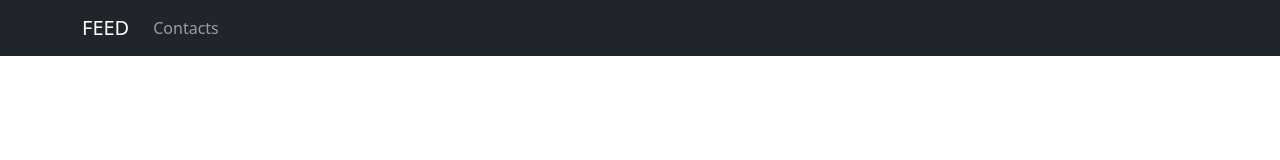
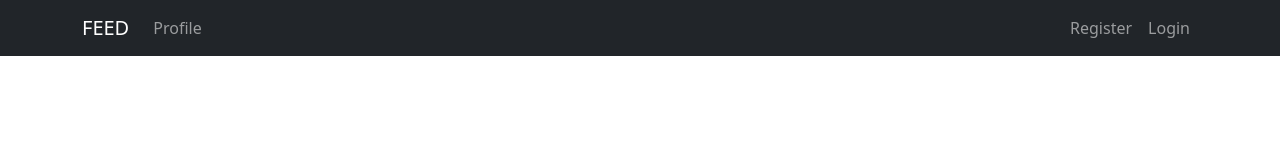
Before and after one commit to DobriJS/feed-client, a React (Vite) app: page / in a window 1280 px wide. Shown: the top 160 px of the page. Built offline with nearby package versions, Linux system fonts and the light colour scheme.

Commit message:
Create basic navbar

```diff
--- a/src/App.jsx
+++ b/src/App.jsx
@@ -1,11 +1,17 @@
-import { BrowserRouter as Router, Routes, Route } from 'react-router-dom';
+import { BrowserRouter, Routes, Route } from 'react-router-dom';
 import Navibar from './components/Navbar/NaviBar';
+import Register from './pages/Register';
+import Login from './pages/Login';
 
 function App() {
   return (
-    <Router>
+    <BrowserRouter>
       <Navibar />
-    </Router>
+      <Routes>
+        <Route path='/register' element={<Register />} />
+        <Route path='/login' element={<Login />} />
+      </Routes>
+    </BrowserRouter>
   );
 }
 
--- a/src/components/Navbar/NaviBar.jsx
+++ b/src/components/Navbar/NaviBar.jsx
@@ -1,18 +1,28 @@
-import { Nav, Navbar, Container } from 'react-bootstrap';
+import Container from 'react-bootstrap/Container';
+import Nav from 'react-bootstrap/Nav';
+import Navbar from 'react-bootstrap/Navbar';
 import { Link } from 'react-router-dom';
 
 const NaviBar = () => {
   return (
-    <Navbar bg='dark' variant='dark' expand='lg' sticky='top'>
+    <Navbar collapseOnSelect expand='lg' bg='dark' variant='dark'>
       <Container>
         <Navbar.Brand as={Link} to='/'>
           FEED
         </Navbar.Brand>
-        <Navbar.Toggle aria-controls='main-navbar' />
-        <Navbar.Collapse id='main-navbar'>
+        <Navbar.Toggle aria-controls='responsive-navbar-nav' />
+        <Navbar.Collapse id='responsive-navbar-nav'>
+          <Nav className='me-auto'>
+            <Nav.Link as={Link} to='/profile'>
+              Profile
+            </Nav.Link>
+          </Nav>
           <Nav>
-            <Nav.Link as={Link} to='/contacts'>
-              Contacts
+            <Nav.Link as={Link} to='/register'>
+              Register
+            </Nav.Link>
+            <Nav.Link as={Link} to='/login'>
+              Login
             </Nav.Link>
           </Nav>
         </Navbar.Collapse>
```
